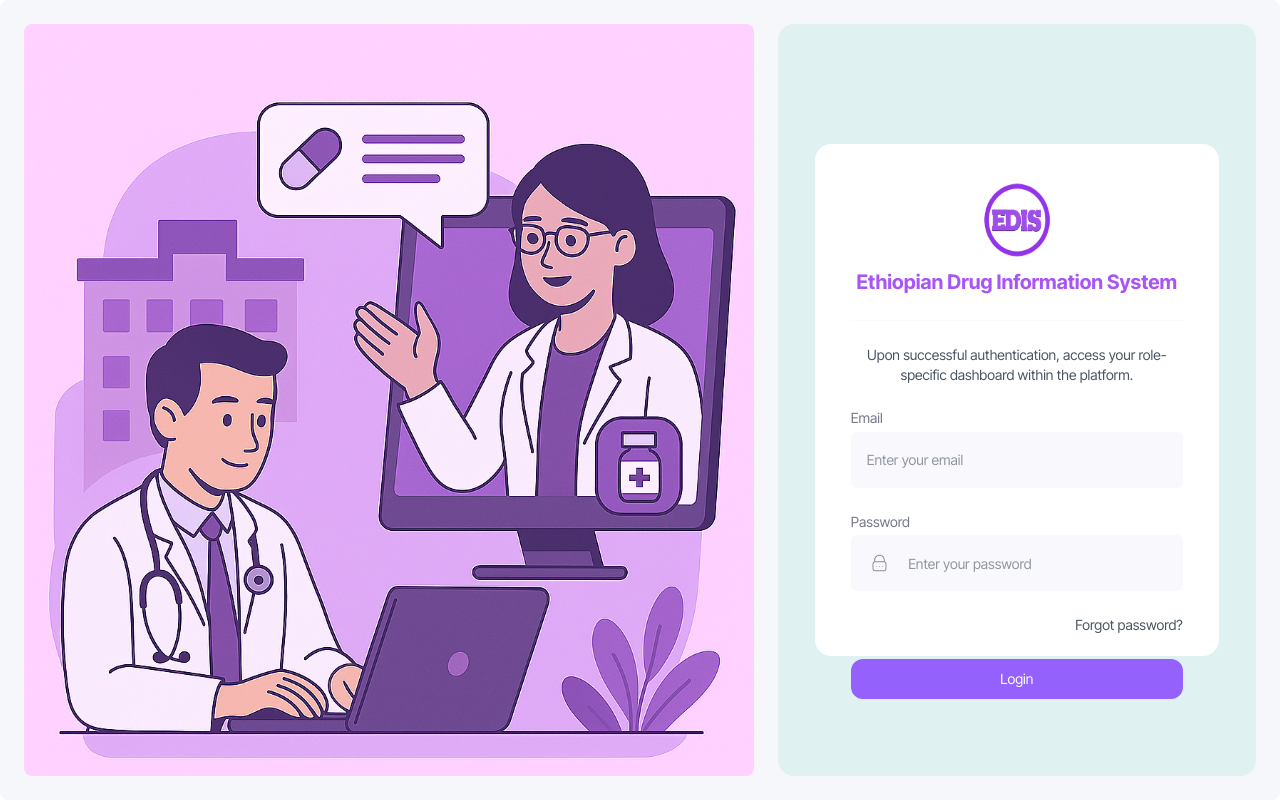
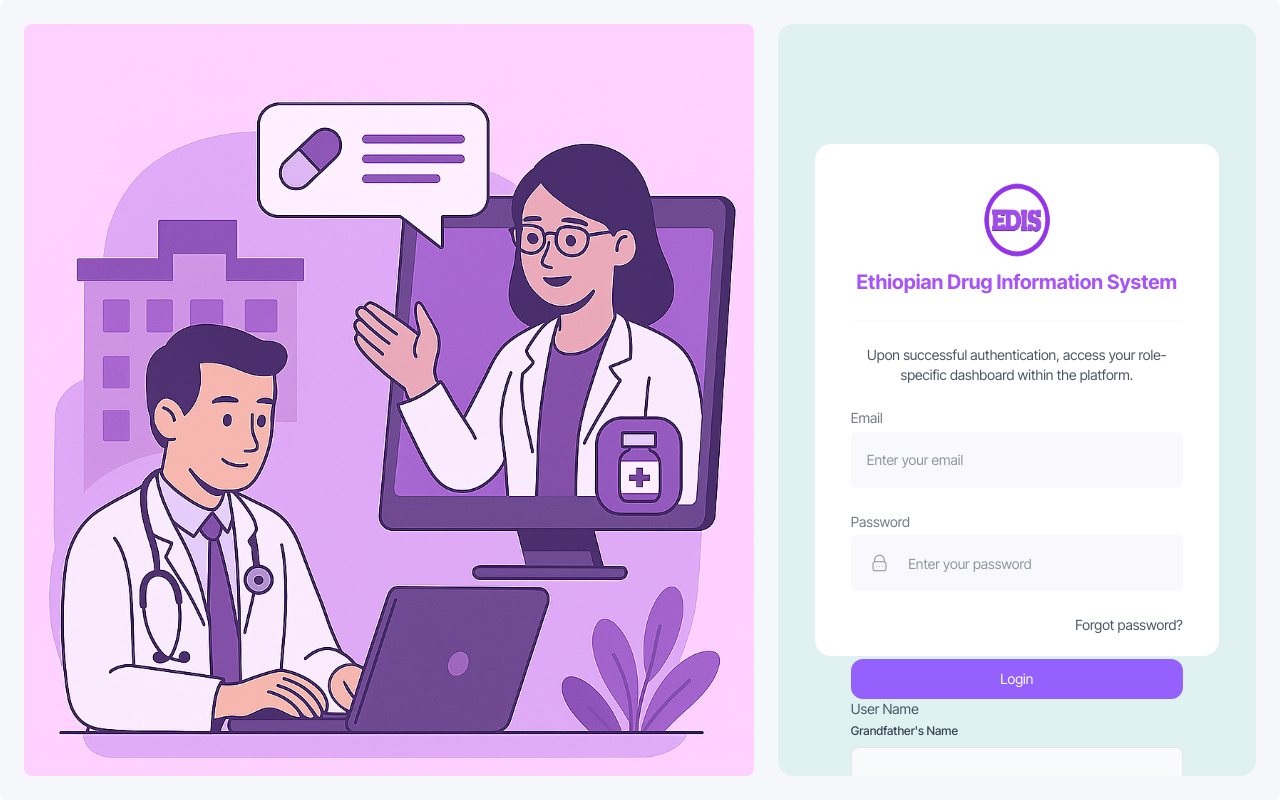
Before and after one commit to nahom4426/DIS, a Vue app: page /login in a window 1280 px wide. Built offline with nearby package versions, Linux system fonts and the light colour scheme; no server answers; a web font is replaced by a local one; what @customizer/modal-x would draw is missing.

Commit message:
profile input

```diff
--- a/src/components/NavBar.vue
+++ b/src/components/NavBar.vue
@@ -120,7 +120,7 @@ const props = defineProps({
     <div class="hidden md:block">
       <div class="bg-gradient-to-r from-primary/10 to-secondary/10 px-4 py-2 rounded-lg shadow-inner backdrop-blur-sm border border-white/50">
         <span class="text-primary font-medium text-sm md:text-base animate-pulse">
-          {{ authStore.auth?.user?.companyName || 'Admin Dashboard' }}
+          {{ authStore.auth?.roleName + " "+'Dashboard' }}
         </span>
       </div>
     </div>
--- a/src/components/ProfilePage.vue
+++ b/src/components/ProfilePage.vue
@@ -51,9 +51,10 @@
             </div>
             <div class="flex-1">
               <h1 class="text-2xl font-bold text-gray-900 mb-1">
-                {{ profileData.title }} {{ profileData.firstName || 'User' }} {{ profileData.fatherName || 'Name' }}
+                {{ profileData.title }} {{ profileData.firstName || 'User' }} {{ profileData.fatherName || 'Name' }} {{ profileData.grandFatherName || '' }}
               </h1>
               <p class="text-base text-gray-600 mb-1">{{ profileData.userType || 'User Type' }}</p>
+              <p class="text-base text-gray-600 mb-1">{{ profileData.roleName || '' }}</p>
               <p class="text-sm text-gray-500 mb-1">{{ profileData.email || 'email@example.com' }}</p>
               <p class="text-sm text-gray-500 mb-3">{{ profileData.mobilePhone || 'Phone' }}</p>
               <div class="flex gap-2">
@@ -221,25 +222,30 @@
                 >
               </div>
 
-              <!-- <div class="space-y-2">
-                <label class="block text-xs font-medium text-gray-700">Provider UUID</label>
+              <div class="space-y-2">
+                <label class="block text-xs font-medium text-gray-700">Grandfather's Name</label>
                 <input
                   type="text"
-                  v-model="profileData.providerUuid"
+                  v-model="profileData.grandFatherName"
+                  :disabled="!isEditing"
+                  :class="[
+                    'w-full border rounded-lg px-3 py-2 text-sm transition-all duration-200',
+                    isEditing
+                      ? 'border-gray-300 focus:outline-none focus:ring-2 focus:ring-blue-500 bg-white'
+                      : 'border-gray-200 bg-gray-50 cursor-not-allowed'
+                  ]"
+                >
+              </div>
+
+              <div class="space-y-2">
+                <label class="block text-xs font-medium text-gray-700">Role Name</label>
+                <input
+                  type="text"
+                  v-model="profileData.roleName"
                   disabled
                   class="w-full border border-gray-200 bg-gray-50 cursor-not-allowed rounded-lg px-3 py-2 text-sm"
                 >
               </div>
-
-              <div class="space-y-2">
-                <label class="block text-xs font-medium text-gray-700">Role UUID</label>
-                <input
-                  type="text"
-                  v-model="profileData.roleUuid"
-                  disabled
-                  class="w-full border border-gray-200 bg-gray-50 cursor-not-allowed rounded-lg px-3 py-2 text-sm"
-                >
-              </div> -->
             </div>
 
             <div v-if="isEditing" class="flex justify-end gap-3 mt-6 pt-4 border-t border-gray-200">
@@ -289,6 +295,8 @@ const profileData = reactive({
   firstName: '',
   userName: '',
   fatherName: '',
+  grandFatherName: '', // <-- Add this line
+  roleName: '',        // <-- Add this line
   gender: 'Male',
   mobilePhone: '',
   userStatus: '',
@@ -344,7 +352,7 @@ async function fetchUserDetails() {
 
 // Fallback to load from auth store
 function loadFromAuthStore() {
-  const user = authStore.auth?.user;
+  const user = authStore.auth?.user || JSON.parse(localStorage.getItem('userDetail') || '{}');
   if (user) {
     Object.assign(profileData, {
       email: user.email || '',
@@ -352,6 +360,8 @@ function loadFromAuthStore() {
       firstName: user.firstName || '',
       userName: user.userName || '',
       fatherName: user.fatherName || '',
+      grandFatherName: user.grandFatherName || '', // <-- Add this line
+      roleName: user.roleName || '',               // <-- Add this line
       gender: user.gender || 'Male',
       mobilePhone: user.mobilePhone || '',
       userStatus: user.userStatus || '',
--- a/src/config/navs.js
+++ b/src/config/navs.js
@@ -102,19 +102,19 @@ export default [
     path: "/home",
     name: "Home",
     icon: icons.request,
-     privilege: ["pharmacist"],
+    //  privilege: ["pharmacist"],
   },
   {
     path: "/doctor-requests",
     name: "Requests",
     icon: icons.request,
-    privilege: ["pharmacist"],
+    // privilege: ["pharmacist"],
   },
   {
     path: "drug-management",
     name: "Drug Management",
     icon: icons.drug,
-    privilege: ["pharmacist"],
+    // privilege: ["pharmacist"],
 
   },
 
--- a/src/pages/components/LoginTemp.vue
+++ b/src/pages/components/LoginTemp.vue
@@ -1,5 +1,5 @@
 <script setup>
-import { ref } from "vue";
+import { ref, reactive } from "vue";
 import AuthLogin from "./AuthLogin.vue";
 import Confirmation from "./Confirmation.vue";
 import ForgetPassword from "./ForgetPassword.vue";
@@ -48,6 +48,45 @@ const next = (value) => {
 function prevous() {
   if (activeForm.value > 0) activeForm.value = 0;
 }
+
+const profileData = reactive({
+  email: '',
+  title: '',
+  firstName: '',
+  userName: '',
+  fatherName: '',
+  grandFatherName: '', // <-- Add this
+  roleName: '',        // <-- Add this
+  gender: '',
+  mobilePhone: '',
+  userStatus: '',
+  userType: '',
+  providerUuid: '',
+  roleUuid: '',
+  imageData: null
+});
+
+function loadFromAuthStore() {
+  const user = authStore.auth?.user || JSON.parse(localStorage.getItem('userDetail') || '{}');
+  if (user) {
+    Object.assign(profileData, {
+      email: user.email || '',
+      title: user.title || '',
+      firstName: user.firstName || '',
+      userName: user.userName || '',
+      fatherName: user.fatherName || '',
+      grandFatherName: user.grandFatherName || '', // <-- Add this
+      roleName: user.roleName || '',               // <-- Add this
+      gender: user.gender || 'Male',
+      mobilePhone: user.mobilePhone || '',
+      userStatus: user.userStatus || '',
+      userType: user.userType || '',
+      providerUuid: user.providerUuid || '',
+      roleUuid: user.roleUuid || '',
+      imageData: user.imageData || null
+    });
+  }
+}
 </script>
 <template>
   <div
@@ -70,5 +109,33 @@ function prevous() {
       :confirmationCode="confirmationCode"
     >
     </component>
+    <div>
+      {{ profileData.title }} {{ profileData.firstName || 'User' }} {{ profileData.fatherName || 'Name' }} {{ profileData.grandFatherName || '' }}
+    </div>
+    <p class="text-base text-gray-600 mb-1">{{ profileData.roleName || '' }}</p>
+
+    <div class="space-y-2">
+      <label class="block text-xs font-medium text-gray-700">Grandfather's Name</label>
+      <input
+        type="text"
+        v-model="profileData.grandFatherName"
+        :disabled="!isEditing"
+        :class="[
+          'w-full border rounded-lg px-3 py-2 text-sm transition-all duration-200',
+          isEditing
+            ? 'border-gray-300 focus:outline-none focus:ring-2 focus:ring-blue-500 bg-white'
+            : 'border-gray-200 bg-gray-50 cursor-not-allowed'
+        ]"
+      >
+    </div>
+    <div class="space-y-2">
+      <label class="block text-xs font-medium text-gray-700">Role Name</label>
+      <input
+        type="text"
+        v-model="profileData.roleName"
+        disabled
+        class="w-full border border-gray-200 bg-gray-50 cursor-not-allowed rounded-lg px-3 py-2 text-sm"
+      >
+    </div>
   </div>
 </template>
```
